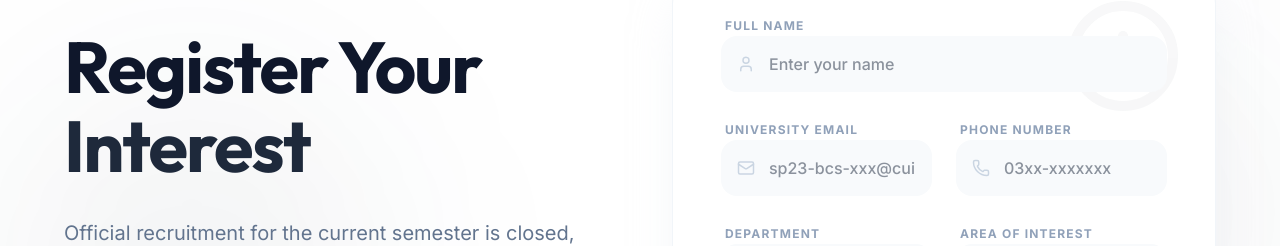
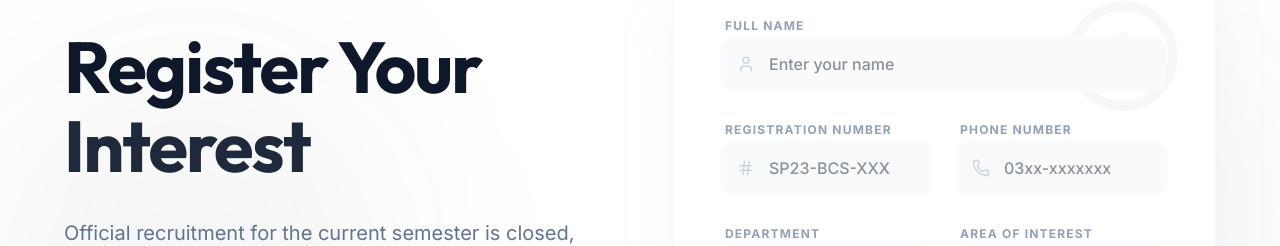
Before and after one commit to malikmajid161/Bazm-e-Adab, a React (Vite) app: page /apply in a window 1280 px wide. Shown: the part 197-443 px from the top of the page. Built offline with nearby package versions, Linux system fonts and the light colour scheme; no server answers; a web font is replaced by a local one.

Commit message:
feat: replace email with reg_no and update database schema

```diff
--- a/src/pages/Apply.jsx
+++ b/src/pages/Apply.jsx
@@ -1,7 +1,7 @@
 import React, { useEffect, useState } from 'react'
 import { motion, AnimatePresence } from 'framer-motion'
 import { Link, useLocation } from 'react-router-dom'
-import { Info, Calendar, Clock, Send, CheckCircle2, User, Mail, GraduationCap, Laptop, Phone, MessageSquare } from 'lucide-react'
+import { Info, Calendar, Clock, Send, CheckCircle2, User, Mail, GraduationCap, Laptop, Phone, MessageSquare, Hash } from 'lucide-react'
 import { supabase } from '../lib/supabase'
 
 const Apply = () => {
@@ -11,7 +11,7 @@ const Apply = () => {
 
     const [formState, setFormState] = useState({
         name: '',
-        email: '',
+        regNo: '',
         phone: '',
         dept: '',
         interest: initialClub || 'General Membership',
@@ -36,7 +36,7 @@ const Apply = () => {
                 .insert([
                     {
                         full_name: formState.name,
-                        email: formState.email,
+                        reg_no: formState.regNo,
                         phone: formState.phone,
                         department: formState.dept,
                         role_interest: formState.interest,
@@ -139,16 +139,16 @@ const Apply = () => {
 
                                     <div className="grid grid-cols-1 sm:grid-cols-2 gap-6">
                                         <div className="space-y-2">
-                                            <label className="text-xs font-bold uppercase tracking-widest text-slate-400 ml-1">University Email</label>
+                                            <label className="text-xs font-bold uppercase tracking-widest text-slate-400 ml-1">Registration Number</label>
                                             <div className="relative">
-                                                <Mail className="absolute left-4 top-1/2 -translate-y-1/2 text-slate-300" size={18} />
+                                                <Hash className="absolute left-4 top-1/2 -translate-y-1/2 text-slate-300" size={18} />
                                                 <input
                                                     required
-                                                    type="email"
-                                                    placeholder="sp23-bcs-xxx@cuilahore.edu.pk"
+                                                    type="text"
+                                                    placeholder="SP23-BCS-XXX"
                                                     className="w-full bg-slate-50 border-none rounded-2xl py-4 pl-12 pr-4 focus:ring-4 focus:ring-brand/5 outline-none transition-all font-medium"
-                                                    value={formState.email}
-                                                    onChange={e => setFormState({...formState, email: e.target.value})}
+                                                    value={formState.regNo}
+                                                    onChange={e => setFormState({...formState, regNo: e.target.value.toUpperCase()})}
                                                 />
                                             </div>
                                         </div>
@@ -245,7 +245,7 @@ const Apply = () => {
                             <h2 className="text-3xl md:text-4xl font-serif font-bold text-slate-900 mb-6 tracking-tight">Interest Registered!</h2>
                             <p className="text-xl text-slate-500 mb-12 leading-relaxed px-4">
                                 Thank you, <span className="text-slate-900 font-bold">{formState.name.split(' ')[0]}</span>. Your interest in <span className="text-brand font-bold">{formState.interest}</span> has been successfully saved to our database.
-                                We'll keep you updated via your university email.
+                                We'll keep you updated regarding further steps.
                             </p>
                             <Link to="/" className="btn-primary !rounded-full !px-12">
                                 Back to Home
```
Also changed, not shown: 1 other file (tests, documents, lock files or other folders).
